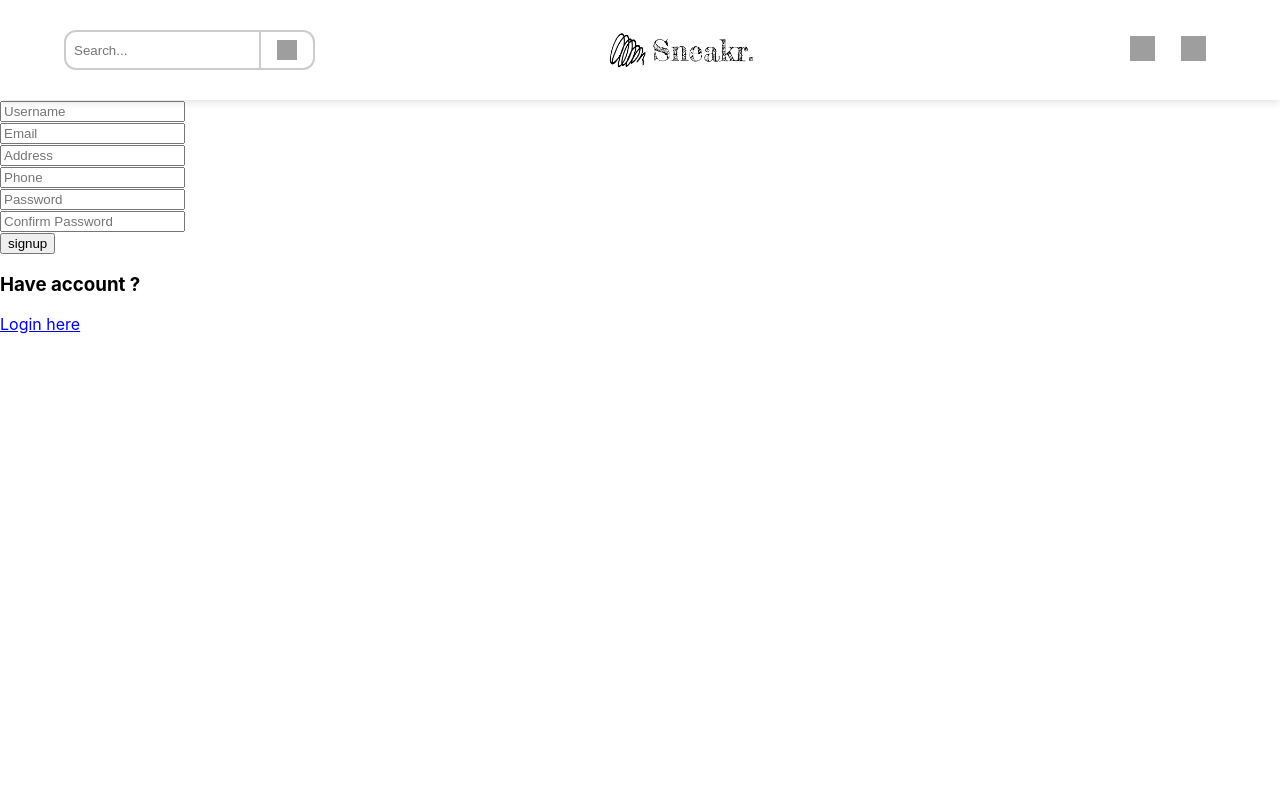
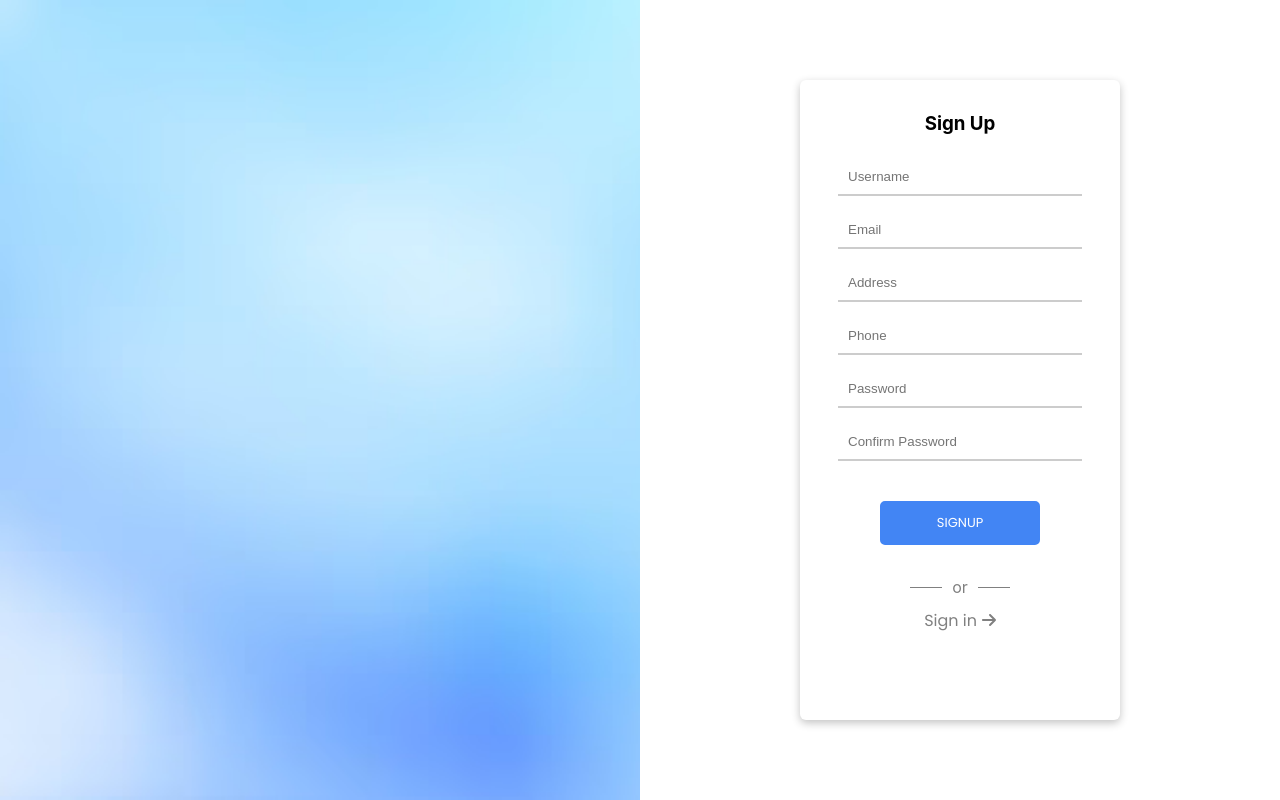
Before and after one commit to zepedrotrigo/ecommerce-kubernetes-deployment, a React (Create React App) app in the folder frontend/: page /signup in a window 1280 px wide. Built offline with nearby package versions, Linux system fonts and the light colour scheme; grey boxes are pictures that could not be loaded.

Commit message:
change signup page

```diff
--- /dev/null
+++ b/frontend/src/pages/Signup/Signup.css
@@ -0,0 +1,76 @@
+.signup-form {
+    padding: 0;
+    margin: 0;
+    width: 100%;
+    text-align: center;
+    display: flex;
+    flex-direction: column;
+    gap: 1rem;
+}
+
+.signup-input {
+    outline: none;
+    width: 70%;
+    padding: 10px;
+    border: none;
+    border-bottom: solid 2px #ccc;
+}
+
+.signup-button {
+    font-family: 'Poppins';
+    text-transform: uppercase;
+    font-size: 13px;
+    width: 50%;
+    margin: 0 25%;
+    padding: 10px;
+    background-color: #4285f4;
+    color: #fff;
+    border-radius: 5px;
+    border: solid 2px #4285f4;
+    cursor: pointer;
+}
+
+.signup-button:hover {
+    background-color: #fff;
+    color: #4285f4;
+    border: solid 2px #4285f4;
+    outline: #4285f4;
+}
+
+.login-redirect {
+    font-family: 'Poppins';
+    text-decoration: none;
+    color: gray;
+}
+
+.login-redirect:hover {
+    cursor: pointer;
+    text-decoration: underline;
+}
+
+.sign-in-redirect {
+    margin-top: 1rem;
+    margin-bottom: 1rem;
+    width: 100%;
+    text-align: center;
+}
+
+.container {
+    margin-top: 1rem;
+    display: flex;
+    justify-content: center;
+    align-items: center;
+    margin-bottom: 0.7rem;
+  }
+
+  .line {
+    height: 0.8px;
+    background-color: gray;
+    width: 10%;
+    margin: 0 10px;
+  }
+
+  .text {
+    color: gray;
+    font-size: 16px;
+  }
--- a/frontend/src/pages/Signup/Signup.js
+++ b/frontend/src/pages/Signup/Signup.js
@@ -3,28 +3,29 @@ import { useEffect, useState } from "react";
 import { useDispatch, useSelector } from "react-redux";
 import { Link } from "react-router-dom";
 import { register } from "../../actions/authActions";
-import Navbar from "../../components/Navbar/Navbar";
+import { FontAwesomeIcon } from '@fortawesome/react-fontawesome'
+import { faArrowRight } from '@fortawesome/free-solid-svg-icons';
+import './Signup.css';
 
-
-const Signup = ()=>{
-    const { isAuthenticated } = useSelector((state)=>state.authReducer)
+const Signup = () => {
+    const { isAuthenticated } = useSelector((state) => state.authReducer)
     const dispatch = useDispatch();
 
-    const [formData,setFormData] = useState({
-        username:'',
-        email:'',
-        phone:'',
-        address:'',
-        password:'',
-        confirm_password:'',
+    const [formData, setFormData] = useState({
+        username: '',
+        email: '',
+        phone: '',
+        address: '',
+        password: '',
+        confirm_password: '',
 
     })
 
-    const {username,email,phone,address,password,confirm_password} = formData;
+    const { username, email, phone, address, password, confirm_password } = formData;
 
-    const onChange = e=>setFormData({...formData,[e.target.name]:e.target.value});
+    const onChange = e => setFormData({ ...formData, [e.target.name]: e.target.value });
 
-    const onClick = (e)=>{
+    const onClick = (e) => {
         e.preventDefault();
         dispatch(register({
             username: username,
@@ -35,84 +36,101 @@ const Signup = ()=>{
         }))
     }
 
-    useEffect(()=>{
-        if(isAuthenticated){
+    useEffect(() => {
+        if (isAuthenticated) {
             window.location.replace('/member')
         }
-    },[dispatch,isAuthenticated])
+    }, [dispatch, isAuthenticated])
 
 
     return (
-        <div>
-            <Navbar />
-            <form onSubmit={e=>onClick(e)}>
+        <div className="login-page">
+            <div className="left-image"></div>
+            <div className="right-inputs">
+                <div className="login-form">
+                    <h3 style={{marginBottom: '1.5rem'}}>Sign Up</h3>
+                    <form onSubmit={e => onClick(e)} className="signup-form">
                         <div>
                             <input
+                                className="signup-input"
                                 type="text"
                                 name="username"
                                 value={username}
                                 placeholder="Username"
-                    onChange={e=>onChange(e)}
+                                onChange={e => onChange(e)}
                                 required
                             />
                         </div>
                         <div>
                             <input
+                                className="signup-input"
                                 type="text"
                                 name="email"
                                 value={email}
                                 placeholder="Email"
-                    onChange={e=>onChange(e)}
+                                onChange={e => onChange(e)}
                                 required
                             />
                         </div>
                         <div>
                             <input
+                                className="signup-input"
                                 type="text"
                                 name="address"
                                 value={address}
                                 placeholder="Address"
-                    onChange={e=>onChange(e)}
+                                onChange={e => onChange(e)}
                                 required
                             />
                         </div>
                         <div>
                             <input
+                                className="signup-input"
                                 type="number"
                                 name="phone"
                                 value={phone}
                                 placeholder="Phone"
-                    onChange={e=>onChange(e)}
+                                onChange={e => onChange(e)}
                                 required
                             />
                         </div>
                         <div>
                             <input
+                                className="signup-input"
                                 type="password"
                                 name="password"
                                 value={password}
                                 placeholder="Password"
-                    onChange={e=>onChange(e)}
+                                onChange={e => onChange(e)}
                                 required
                             />
                         </div>
                         <div>
                             <input
+                                className="signup-input"
                                 type="password"
                                 name="confirm_password"
                                 value={confirm_password}
                                 placeholder="Confirm Password"
-                    onChange={e=>onChange(e)}
+                                onChange={e => onChange(e)}
                                 required
                             />
                         </div>
-                <button>signup</button>
+                        <div style={{ width: '100%', marginTop: '1.5rem' }}>
+                            <button className="signup-button">Signup</button>
+                        </div>
                     </form>
-            <div>
-                <h3>Have account ?</h3>
-                <Link to={'/login'}>
-                    <span>Login here</span>
+                    <div className="sign-in-redirect">
+                        <div className="container">
+                            <div className="line"></div>
+                            <div className="text">or</div>
+                            <div className="line"></div>
+                        </div>
+                        <Link to={'/login'} style={{ textDecoration: 'none' }}>
+                            <span className="login-redirect">Sign in<FontAwesomeIcon icon={faArrowRight} style={{ marginLeft: '0.3rem' }} /></span>
                         </Link>
+                    </div>
+                </div>
             </div>
         </div>
     )
```
Lines whose indentation alone changed are shown as unchanged.
